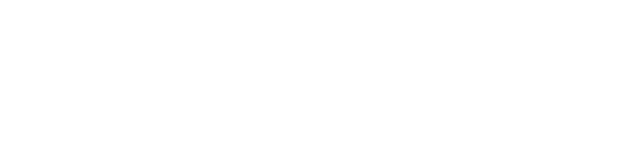
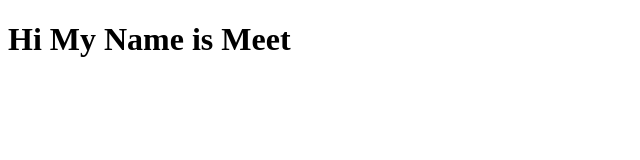
Before and after one commit to MeetVipulkumarBarot/My-First-Repo, a plain HTML site: page index.html in a window 1280 px wide. Shown: the whole page, without its empty margins (0-640 px from the left). Drawn offline with Linux system fonts and the light colour scheme.

Commit message:
Added few things

```diff
--- a/index.html
+++ b/index.html
@@ -3,9 +3,9 @@
 <head>
     <meta charset="UTF-8">
     <meta name="viewport" content="width=device-width, initial-scale=1.0">
-    <title>Document</title>
+    <title>Added some changes</title>
 </head>
 <body>
-
+    <div><h1>Hi My Name is Meet</h1></div>
 </body>
 </html>
```
